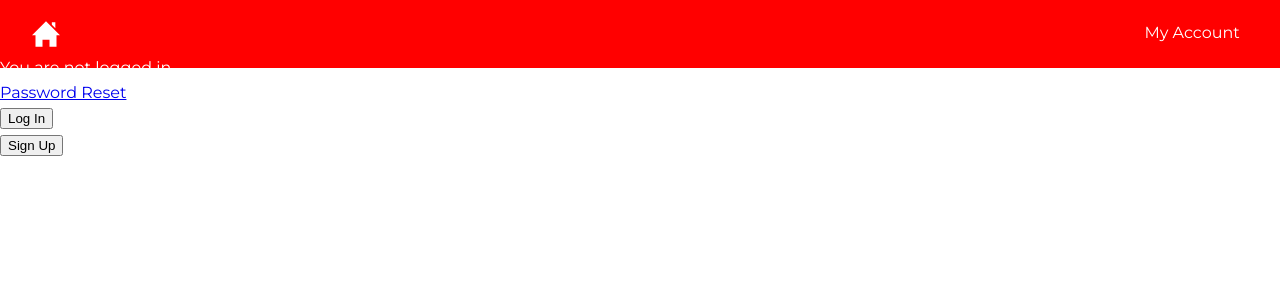
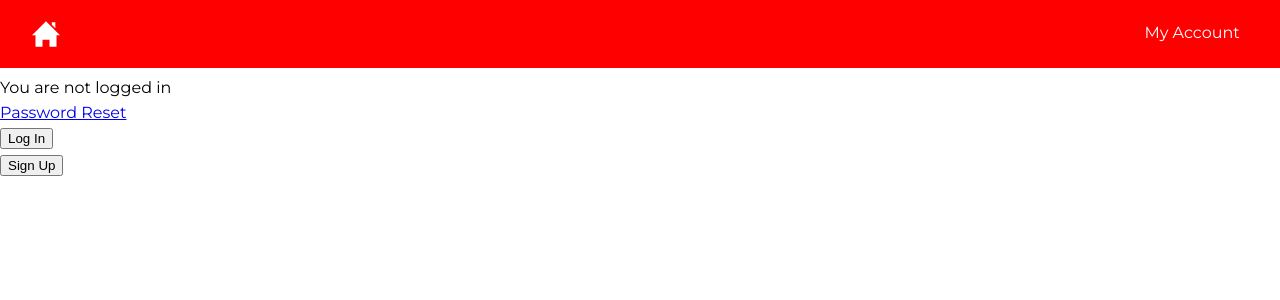
Before and after one commit to Jaccident2910/Team-10-Project, a Django app: page /accounts/ in a window 1280 px wide. Shown: the top 300 px of the page. Run offline with Django 5.2, Linux system fonts and the light colour scheme; parts of the project's set-up code (start-up, migrations or seed data) failed here and were passed over.

Commit message:
Fixed a few minor CSS errors: about to start work on the documentation

```diff
--- a/application/backend/templates/accountPage.html
+++ b/application/backend/templates/accountPage.html
@@ -4,7 +4,6 @@
     <style>
       p{
       margin-top: -10px;
-      color: white;
       font-family: 'Montserrat';
     }
 
--- a/application/backend/templates/base.html
+++ b/application/backend/templates/base.html
@@ -9,7 +9,7 @@
   <style>
     p{
       margin-top: -10px;
-      color: white;
+      background-color: white;
       font-family: 'Montserrat';
     }
   </style>
@@ -24,7 +24,7 @@
         </div> </a>
         <a href="{% url 'accountHome' %}">
         <span class="account-button">
-          <p>My Account <svg width="28" height="28" viewBox="0 0 24 24" style="fill: LightGray;"></svg> </p>
+          My Account <svg width="28" height="28" viewBox="0 0 24 24" style="fill: LightGray;"></svg>
         </span>
       </a>
     </div>
--- a/application/puzzles/static/puzzles/style.css
+++ b/application/puzzles/static/puzzles/style.css
@@ -17,9 +17,12 @@
 .account-button {
     display: block;
     min-width: 7rem;
-    color: red;
+    background-color: red;
+    color: white;
+    font-family: 'Montserrat';
     cursor: pointer;
     float: right;
+    margin-top: -10px;
 }
 
 .icon {
@@ -55,6 +58,7 @@ header {
     background-color: red;
     padding: 20px;
     min-height: 28px;
+    margin-bottom: 20px;
 }
 
 div {
@@ -68,3 +72,7 @@ body {
 h1 {
     text-align: center
 }
+
+p {
+    color: black;
+}
```
